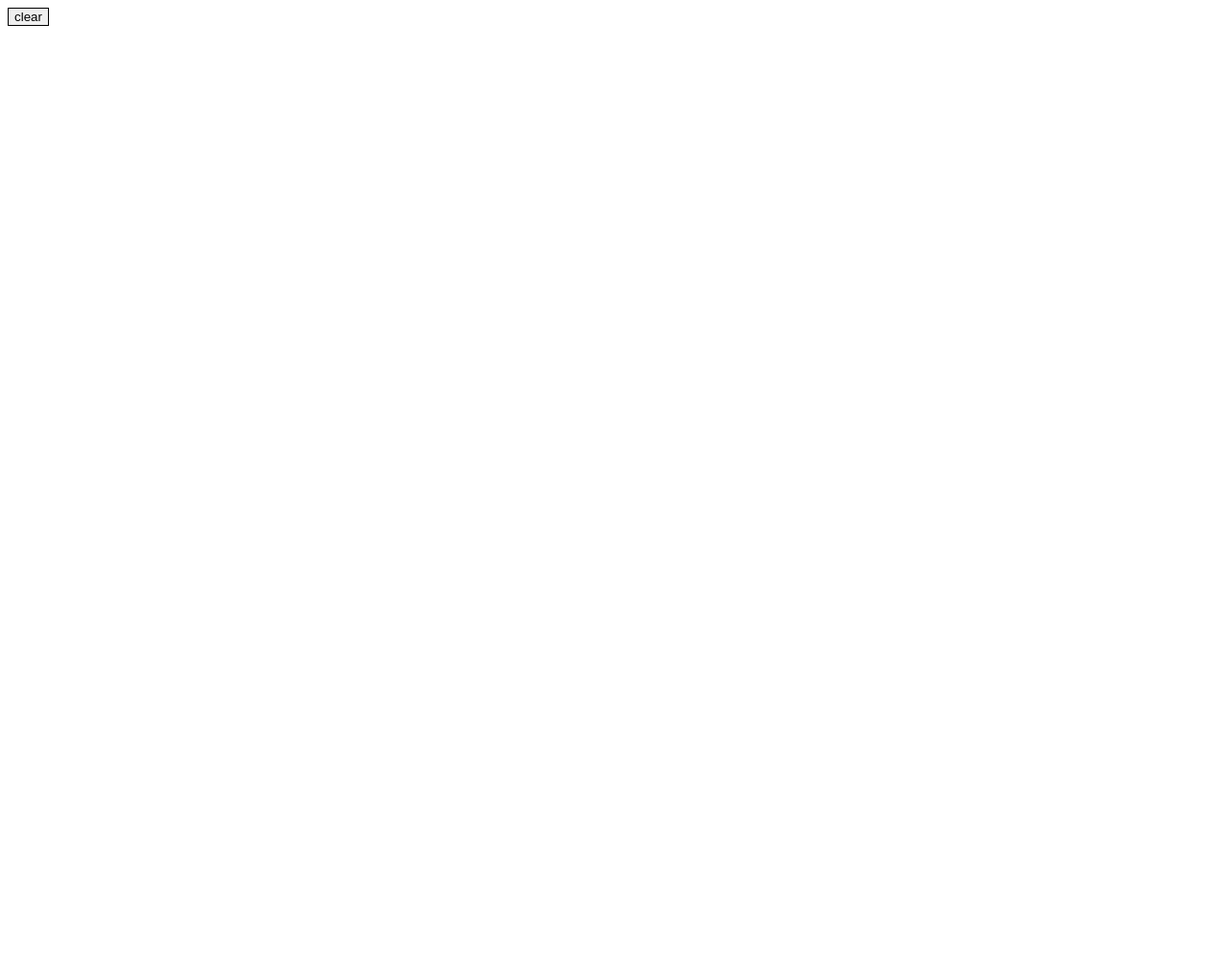
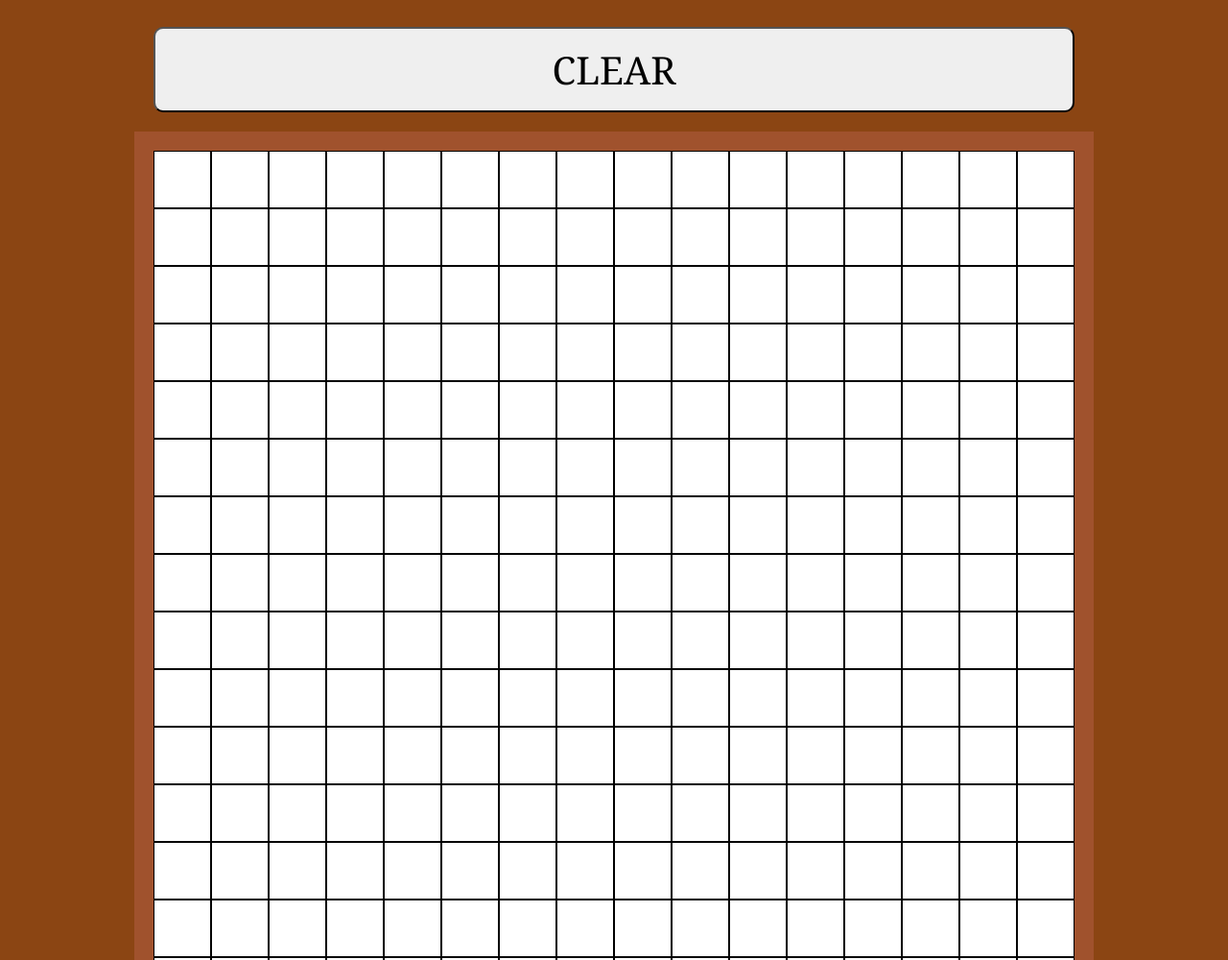
Before and after one commit to vishalagrawal22/Etch-a-Sketch, a plain HTML site: page index.html in a window 1280 px wide. Shown: the top 1000 px of the page at 96% size. Before the commit the page ends 800 px from the top, so only its background shows below. Drawn offline with Linux system fonts and the light colour scheme.

Commit message:
complete

```diff
--- a/css/style.css
+++ b/css/style.css
@@ -1,3 +1,35 @@
+#button-container {
+    text-align: center;
+}
+
+body {
+    background-color: saddlebrown;
+}
+
 #clear {
-    border: 1px solid #000000;
+    font-size: 40px;
+    width: 960px;
+    padding: 15px;
+    margin-top: 20px;
+    margin-bottom: 20px;
+    border-radius: 10px;
+    font-family: Georgia, 'Times New Roman', Times, serif;
 }
+
+#base-area {
+    width: 960px;
+    height: 960px;
+    background-color: sienna;
+    padding: 20px;
+    margin: 0px auto;
+    margin-bottom: 40px;
+}
+
+.row {
+    margin: 0px auto;
+}
+
+.element {
+    display: inline-block;
+    border: 1px solid black;
+}
--- a/index.html
+++ b/index.html
@@ -7,7 +7,12 @@
     <link rel="stylesheet" href="./css/style.css">
 </head>
 <body>
-    <input id="clear" type="button" value="clear">
+    <main id="main-container">
+        <section id="button-container">
+            <input id="clear" type="button" value="CLEAR">
+        </section>
+    </main>
+
     <script src="./js/main.js"></script>
 </body>
 </html>
--- a/js/main.js
+++ b/js/main.js
@@ -1 +1,59 @@
-console.log("JavaScript Working");
+const CONTAINERSIZE = 960;
+let squaresPerSide = 16;
+const clearButton = document.querySelector("#clear");
+const mainContainer = document.querySelector("#main-container");
+
+function createGrid() {
+    const baseArea = document.createElement('section');
+    baseArea.id = "base-area";
+    for (let rowNo = 1; rowNo <= squaresPerSide; rowNo++) {
+        let row = createRow(rowNo);
+        baseArea.appendChild(row);
+    }
+    mainContainer.appendChild(baseArea);
+}
+
+function createRow(rowNo) {
+    const row = document.createElement('div');
+    row.id = `Row${rowNo}`;
+    row.classList.add("row");
+    row.style.height = `${Math.floor(CONTAINERSIZE / squaresPerSide)}px`;
+    // Number Of Rows = Number Of Element Per Row as this is a square
+    for (let elementNo = 1; elementNo <= squaresPerSide; elementNo++) {
+        let element = createElement(elementNo);
+        row.appendChild(element);
+    }
+    return row;
+}
+
+function createElement(elementNo) {
+    const element = document.createElement('div');
+    element.id = `Element${elementNo}`;
+    element.classList.add("element");
+    element.style.height = `${Math.floor(CONTAINERSIZE / squaresPerSide) - 2}px`;
+    element.style.width = `${Math.floor(CONTAINERSIZE / squaresPerSide) - 2}px`;
+    element.style.backgroundColor = "#fff";
+    element.addEventListener("mouseover", () => {
+        element.style.backgroundColor = "#000"
+        element.style.borderColor = "#fff"
+    });
+    return element;
+}
+
+function removeOldGrid() {
+    const baseArea = document.querySelector("#base-area");
+    mainContainer.removeChild(baseArea);
+}
+
+function setSquaresPerSide() {
+    squaresPerSide = Number(prompt("How many squares you want per side?","16"));
+}
+
+function clearGrid() {
+    setSquaresPerSide();
+    removeOldGrid();
+    createGrid();
+}
+
+createGrid();
+clearButton.addEventListener("click", clearGrid);
```
